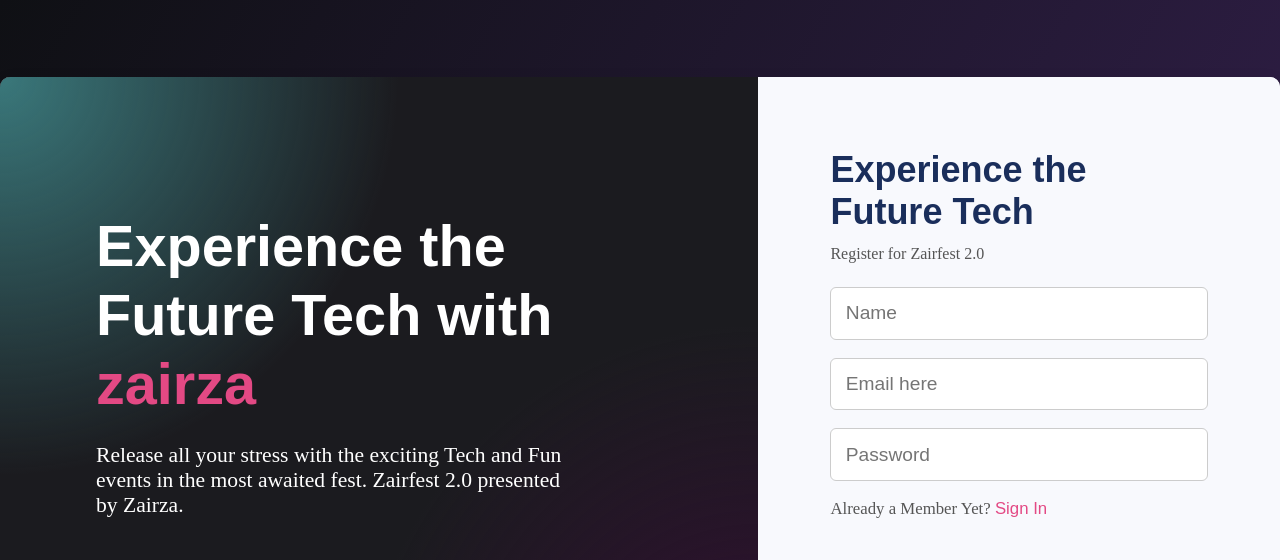
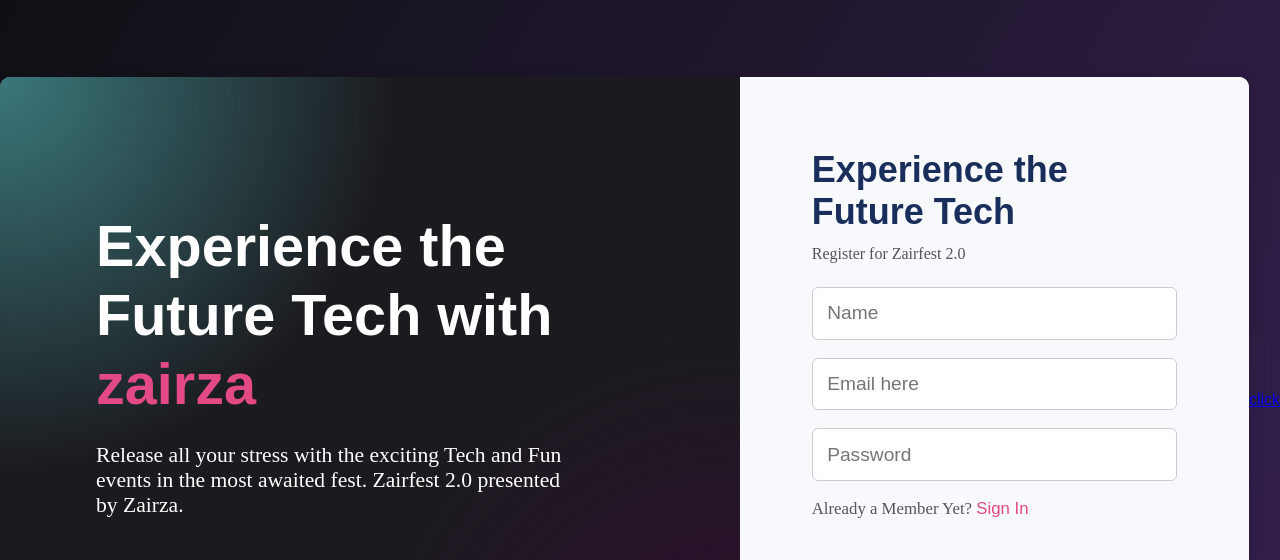
Before and after one commit to SoumyaSagarNayak/zairzest-task, a plain HTML site: page index.html in a window 1280 px wide. Shown: the top 560 px of the page. Drawn offline with Linux system fonts and the light colour scheme.

Commit message:
added login and singup

```diff
--- a/index.html
+++ b/index.html
@@ -38,5 +38,6 @@
             </form>
         </div>
     </div>
+    <a href="./indexlogin.html">click</a>
 </body>
 </html>
```
Also changed, not shown: indexlogin.html (+1 -1 lines).
